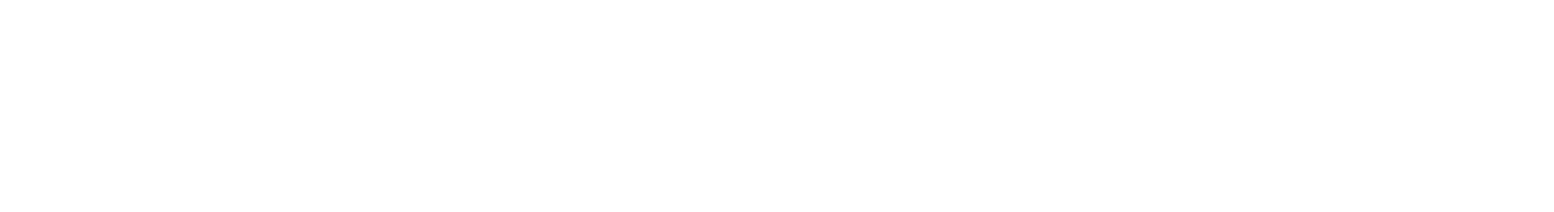
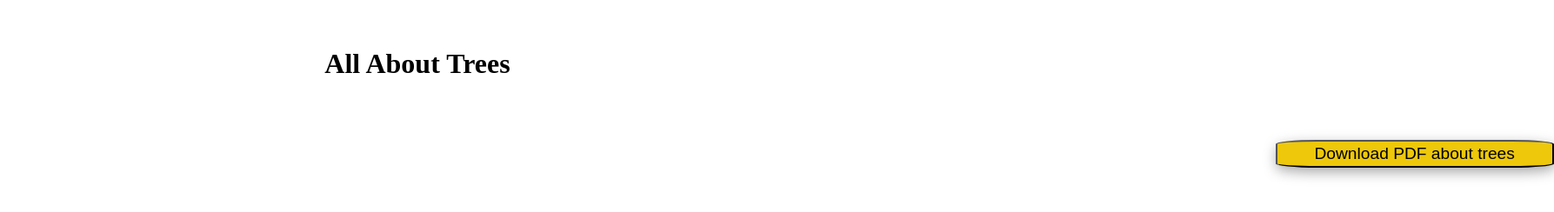
Before and after one commit to BF-FrontEnd-class/agile-development-group2-all-about-trees, a plain HTML site: page index.html in a window 1280 px wide. Shown: the whole page at 87% size, 1787 px wide, since content can reach past the window. Drawn offline with Linux system fonts and the light colour scheme.

Commit message:
resolve conflict

```diff
--- a/index.html
+++ b/index.html
@@ -7,5 +7,11 @@
     <title>project!</title>
     <link href="./styles/index.css" rel="stylesheet" />
   </head>
-  <body></body>
+  <body>
+    <header class="centered-items">
+      <!--title-->
+      <h1>All About Trees</h1>
+      <button class="btn" type="submit">Download PDF about trees</button>
+    </header>
+  </body>
 </html>
--- a/styles/something.css
+++ b/styles/something.css
@@ -1,3 +1,29 @@
 body {
   background-color: white;
 }
+
+.btn {
+  position: relative;
+  top: 8rem;
+  left: 55rem;
+  width: 20rem;
+  height: 2rem;
+  background-color: rgb(237, 200, 11);
+  color: black;
+  font-size: 1.2rem;
+  border-radius: 15%;
+  box-shadow: rgba(0, 0, 0, 0.35) 1px 5px 15px;
+  cursor: pointer;
+}
+
+.btn:hover {
+  background-color: rgb(213, 179, 5);
+}
+
+.centered-items {
+  display: flex;
+  flex-direction: row;
+  justify-content: center;
+  padding-top: 2%;
+  padding-bottom: 2%;
+}
```
